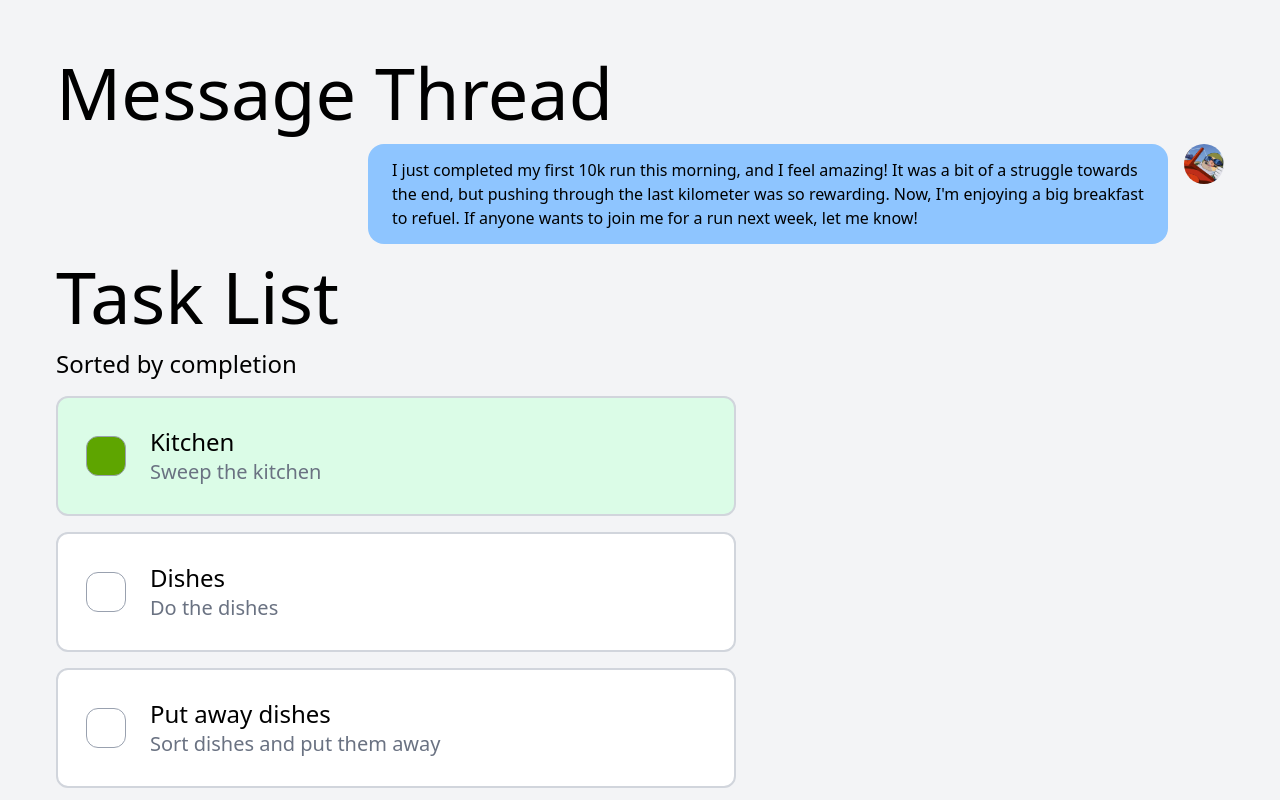
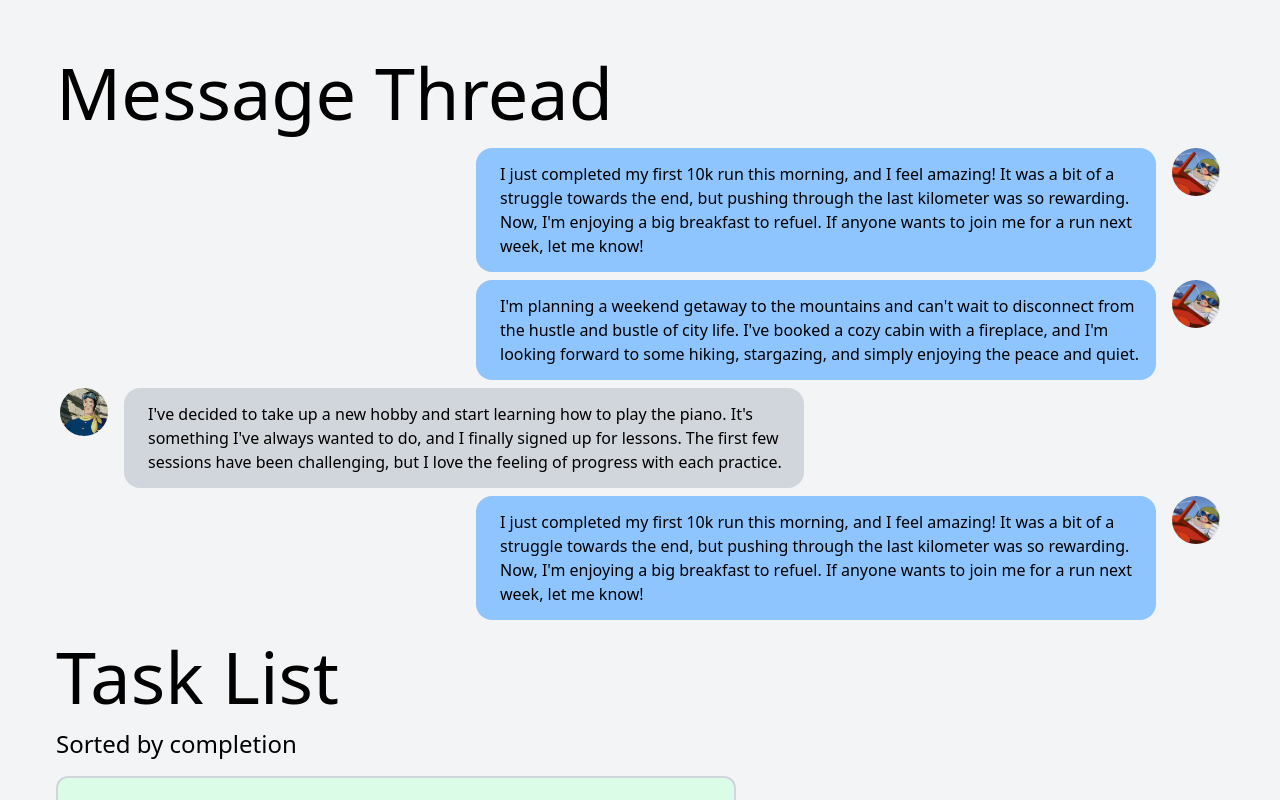
Before and after one commit to rknm-cell/tailwindstyling, a React (Vite) app: page / in a window 1280 px wide. Shown: the top 800 px of the page. Built offline with nearby package versions, Linux system fonts and the light colour scheme.

Commit message:
added conditional rendering to message to render if it's from user or other

```diff
--- a/src/Message.tsx
+++ b/src/Message.tsx
@@ -1,27 +1,35 @@
 import React from "react";
-import type { DirectMessage } from "./MessageThread";
 
-const messageData: DirectMessage = {
-  id: 1,
-  user: true,
-  userPicSrc: "src/assets/PorcoRosso.jpg",
-  content:
-    "I just completed my first 10k run this morning, and I feel amazing! It was a bit of a struggle towards the end, but pushing through the last kilometer was so rewarding. Now, I'm enjoying a big breakfast to refuel. If anyone wants to join me for a run next week, let me know!",
-};
+export type DirectMessage = {
+    id: number,
+    user: boolean,
+    userPicSrc: string,
+    content: string
+}
+type MessageProps = {
+    message: DirectMessage
+}
 
-const Message = () => {
+const Message = ({message}: DirectMessage) => {
+
+const selfMessageStyle = "flex justify-end items-start flex-row ml-auto p-1"
+const friendMessageStyle = "flex justify-end items-start flex-row-reverse ml-auto p-1"
+
+const selfMessageBubble = "bg-blue-300 rounded-2xl p-3.5 pl-6 w-170"
+const friendMessageBubble = "bg-gray-300 rounded-2xl p-3.5 pl-6 w-170"
+
   return (
-    <div id="message-group " className="flex justify-end items-start flex-row ml-auto">
+    <div id="message-group " className={message.user ? selfMessageStyle : friendMessageStyle}>
       <div
         id="message-bubble"
-        className="bg-blue-300 rounded-2xl p-3.5 pl-6 w-200"
+        className={(message.user ?  selfMessageBubble : friendMessageBubble) + "rounded-2xl p-3.5 pl-6 w-170"}
       >
-        <p>{messageData.content}</p>
+        <p>{message.content}</p>
       </div>
       <img
         id="avatar"
-        className="h-10 w-10  object-cover rounded-full m-4 mt-0"
-        src={messageData.userPicSrc}
+        className="h-12 w-12  object-cover rounded-full m-4 mt-0"
+        src={message.userPicSrc}
       />
     </div>
   );
--- a/src/MessageThread.tsx
+++ b/src/MessageThread.tsx
@@ -1,26 +1,50 @@
-import React from 'react'
+import React, { useState } from 'react'
 import Message from './Message'
+import type {DirectMessage} from './Message'
 
-export type DirectMessage = {
-    id: number,
-    user: boolean,
-    userPicSrc: string,
-    content: string
-}
+
 type Conversation = DirectMessage[]
 
-const conversationData = {
+const conversationData: Conversation = [{
+  id: 1,
+  user: true,
+  userPicSrc: "src/assets/PorcoRosso.jpg",
+  content:
+    "I just completed my first 10k run this morning, and I feel amazing! It was a bit of a struggle towards the end, but pushing through the last kilometer was so rewarding. Now, I'm enjoying a big breakfast to refuel. If anyone wants to join me for a run next week, let me know!",
+},
+{
+  id: 2,
+  user: true,
+  userPicSrc: "src/assets/PorcoRosso.jpg",
+  content:
+    "I'm planning a weekend getaway to the mountains and can't wait to disconnect from the hustle and bustle of city life. I've booked a cozy cabin with a fireplace, and I'm looking forward to some hiking, stargazing, and simply enjoying the peace and quiet. ",
+},
+{
+    id: 3,
+  user: false,
+  userPicSrc: "src/assets/curtis.jpg",
+  content:
+    "I've decided to take up a new hobby and start learning how to play the piano. It's something I've always wanted to do, and I finally signed up for lessons. The first few sessions have been challenging, but I love the feeling of progress with each practice.",
+},
+{
+  id: 4,
+  user: true,
+  userPicSrc: "src/assets/PorcoRosso.jpg",
+  content:
+    "I just completed my first 10k run this morning, and I feel amazing! It was a bit of a struggle towards the end, but pushing through the last kilometer was so rewarding. Now, I'm enjoying a big breakfast to refuel. If anyone wants to join me for a run next week, let me know!",
+}];
 
 
-}
-const directMessageData = {
 
-}
+
 
 const MessageThread = () => {
+    const [thread, setThread] = useState(conversationData);
+
+
   return (
     <>
-    <Message />
+    {thread.map((message) => <Message key={message.id} message={message}/>)}
     </>
   )
 }
--- a/src/TaskList.tsx
+++ b/src/TaskList.tsx
@@ -20,10 +20,8 @@ const taskList: TaskData[] = [
 
 function TaskList() {
   const [tasks, setTasks] = useState(taskList);
-  console.log(tasks)
   const updateTasks = (id: number) => {
     const newTasks = tasks.map(task => ({...task}));
-    console.log('newTasks: ', newTasks)
     const taskToUpdate = newTasks.find(task => task.id === id)
     if (taskToUpdate){
       taskToUpdate.checked = !taskToUpdate.checked
```
Also changed, not shown: src/assets/curtis.jpg (added).
